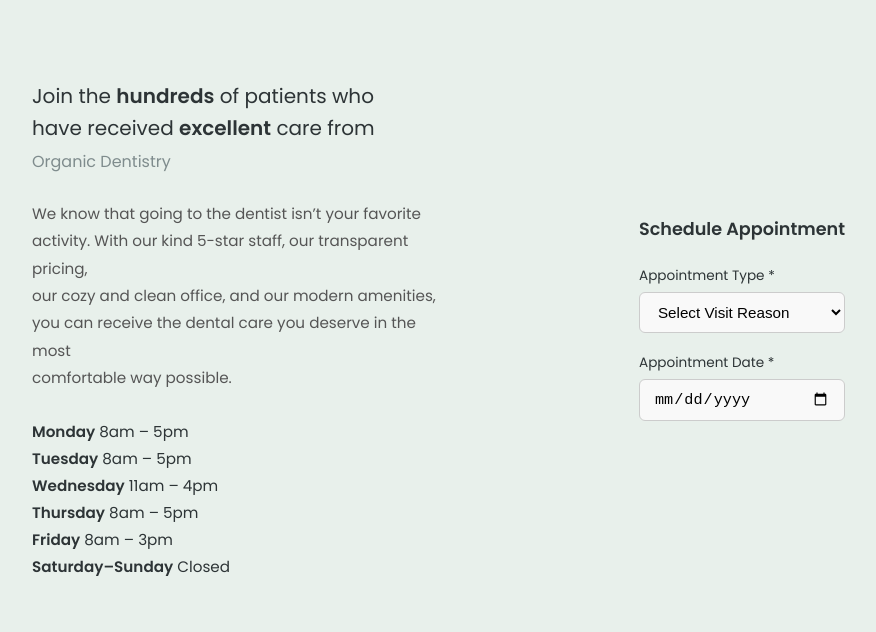
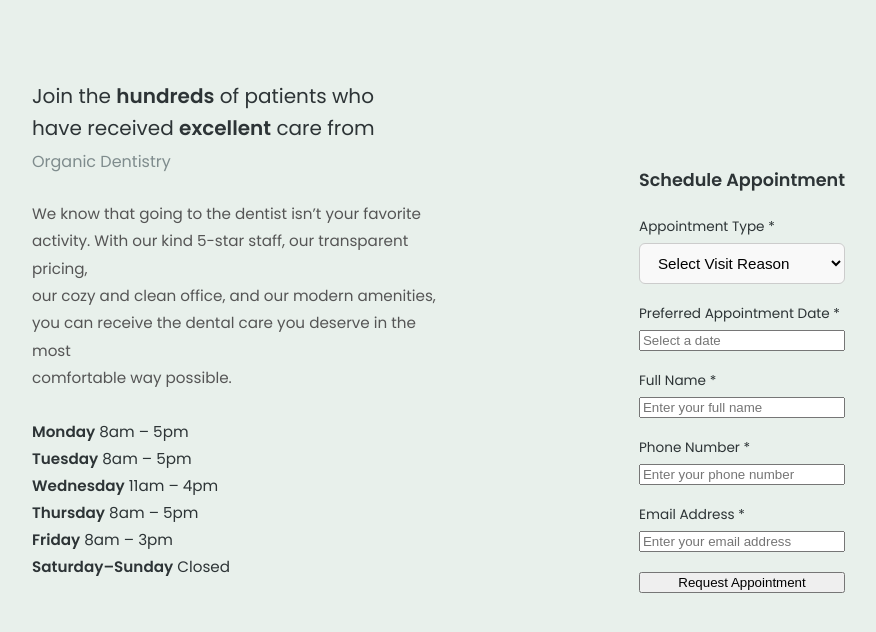
Before and after one commit to wckliment/ikonConnect, a plain HTML site: page index.html in a window 1280 px wide. Both pictures are taken after a click on the button "New Patient". Shown: the whole page, without its empty margins (268-1144 px from the left). Drawn offline with nearby package versions, Linux system fonts and the light colour scheme.

Commit message:
added additional form fields for layout scaffolding

```diff
--- a/index.html
+++ b/index.html
@@ -4,9 +4,19 @@
 <head>
     <meta charset="UTF-8" />
     <meta name="viewport" content="width=device-width, initial-scale=1.0" />
-    <title>ikonConnect Scheduler</title>
+    <title>ikonConnect</title>
+
+    <!-- Fonts -->
     <link href="https://fonts.googleapis.com/css2?family=Poppins:wght@400;600&display=swap" rel="stylesheet" />
+
+    <!-- Your main stylesheet -->
     <link rel="stylesheet" href="styles/main.css" />
+
+    <!-- ✅ Flatpickr styles -->
+    <link rel="stylesheet" href="https://cdn.jsdelivr.net/npm/flatpickr/dist/flatpickr.min.css" />
+
+    <!-- ✅ Flatpickr script -->
+    <script src="https://cdn.jsdelivr.net/npm/flatpickr"></script>
 </head>
 
 <body>
@@ -38,6 +48,8 @@
         </div>
 
         <div class="right-column">
+
+            <!-- Step 1: New or Returning -->
             <div class="step-one">
                 <h2 class="form-title">Let's get started</h2>
                 <p class="step-description">Are you a new or returning patient?</p>
@@ -47,7 +59,7 @@
                 </div>
             </div>
 
-    <!-- Hidden by default, revealed after selection -->
+            <!-- Step 2: Schedule Form (initially hidden) -->
             <div class="form-container hidden" id="appointment-form-step">
                 <h2 class="form-title">Schedule Appointment</h2>
 
@@ -62,9 +74,30 @@
                 </div>
 
                 <div class="form-group">
-            <label for="appointmentDate">Appointment Date *</label>
-            <input type="date" id="appointmentDate" />
+                    <label for="appointmentDate">Preferred Appointment Date *</label>
+                    <input type="text" id="appointmentDate" placeholder="Select a date" />
                 </div>
+
+                <div class="form-group">
+                    <label for="fullName">Full Name *</label>
+                    <input type="text" id="fullName" placeholder="Enter your full name" />
+                </div>
+
+                <div class="form-group">
+                    <label for="phone">Phone Number *</label>
+                    <input type="tel" id="phone" placeholder="Enter your phone number" />
+                </div>
+
+                <div class="form-group">
+                    <label for="email">Email Address *</label>
+                    <input type="email" id="email" placeholder="Enter your email address" />
+                </div>
+
+                <div class="form-group">
+                    <button type="submit" class="submit-btn">Request Appointment</button>
+                </div>
+            </div>
+
         </div>
     </div>
 
--- a/scripts/scheduler.js
+++ b/scripts/scheduler.js
@@ -10,6 +10,12 @@ document.addEventListener('DOMContentLoaded', function () {
 
             // Show step 2 (the form)
             appointmentForm.classList.remove('hidden');
+
+            // ✅ Initialize Flatpickr
+            flatpickr("#appointmentDate", {
+                minDate: "today",
+                dateFormat: "m/d/Y"
+            });
         });
     });
 });
```
Lines whose indentation alone changed are shown as unchanged.
